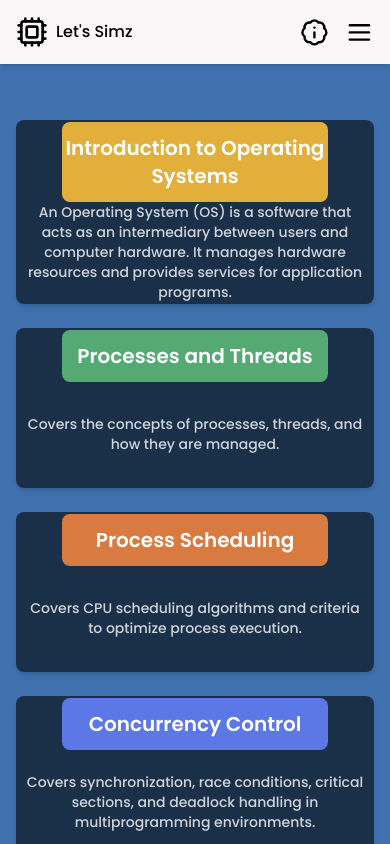
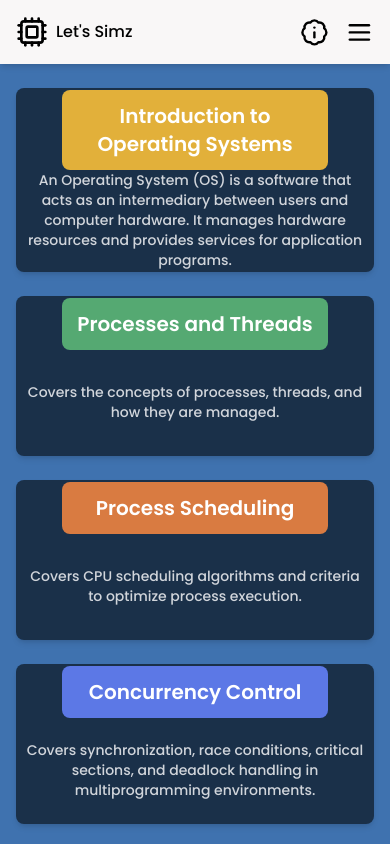
Before and after one commit to OHMll/WebSimmulator, a React (Vite) app: page /overview in a window 390 px wide. Shown: the top 844 px of the page. Built offline with nearby package versions, Linux system fonts and the light colour scheme.

Commit message:
edite overview

```diff
--- a/src/page/Overview.jsx
+++ b/src/page/Overview.jsx
@@ -15,18 +15,18 @@ function Overview() {
     };
 
     return (
-        <div className="bg-[#3F72AF] min-h-[calc(100vh-6.77rem)] w-full overflow-hidden relative ">
+        <div className="bg-[#3F72AF] min-h-screen w-full overflow-hidden relative mt-[-6.77rem] pt-[6.77rem]">
             <div className="flex flex-col items-center px-4 py-6  ">
-                <div className="pt-8  grid grid-cols-1 md:grid-cols-2 gap-6 w-full max-w-7xl">
+                <div className="grid grid-cols-1 md:grid-cols-2 gap-6 w-full max-w-7xl">
                     {topics.map((topic) => (
                         <div
                             key={topic.id}
-                            className="bg-[#1A3049] rounded-lg shadow-md flex flex-col items-center justify-start min-h-[10rem]  w-full border-2 border-transparent hover:border-white hover:scale-[1.02] transition-all duration-300 cursor-pointer"
+                            className="bg-[#1A3049] rounded-lg shadow-md flex flex-col items-center justify-start min-h-[10rem] w-full border-2 border-transparent hover:border-white hover:scale-[1.02] transition-all duration-300 cursor-pointer"
                             onClick={() => openModal(topic)}
                         >
                             {/* กล่องสี (Title) → ติดขอบบน ใช้สีจากข้อมูล */}
                             <div
-                                className="rounded-lg w-3/4 flex justify-center items-center py-3 "
+                                className="rounded-lg w-3/4 flex justify-center items-center p-3 "
                                 style={{ backgroundColor: topic.color }}
                             >
                                 <div className="text-xl font-bold text-white text-center">
@@ -34,12 +34,11 @@ function Overview() {
                                 </div>
                             </div>
 
-                            {/* คำอธิบาย — อยู่กลางด้านล่าง */}
+                            {/* คำอธิบาย (อยู่ข้างล่าง) */}
                             <div className="flex-1 flex items-center justify-center px-2 text-center">
                                 <p className="text-sm text-gray-300">{topic.description}</p>
                             </div>
                         </div>
-
                     ))}
                 </div>
 
@@ -54,7 +53,7 @@ function Overview() {
                     />
                 )}
             </div>
-    </div >
+        </div>
     );
 }
 
```
Lines whose indentation alone changed are shown as unchanged.
